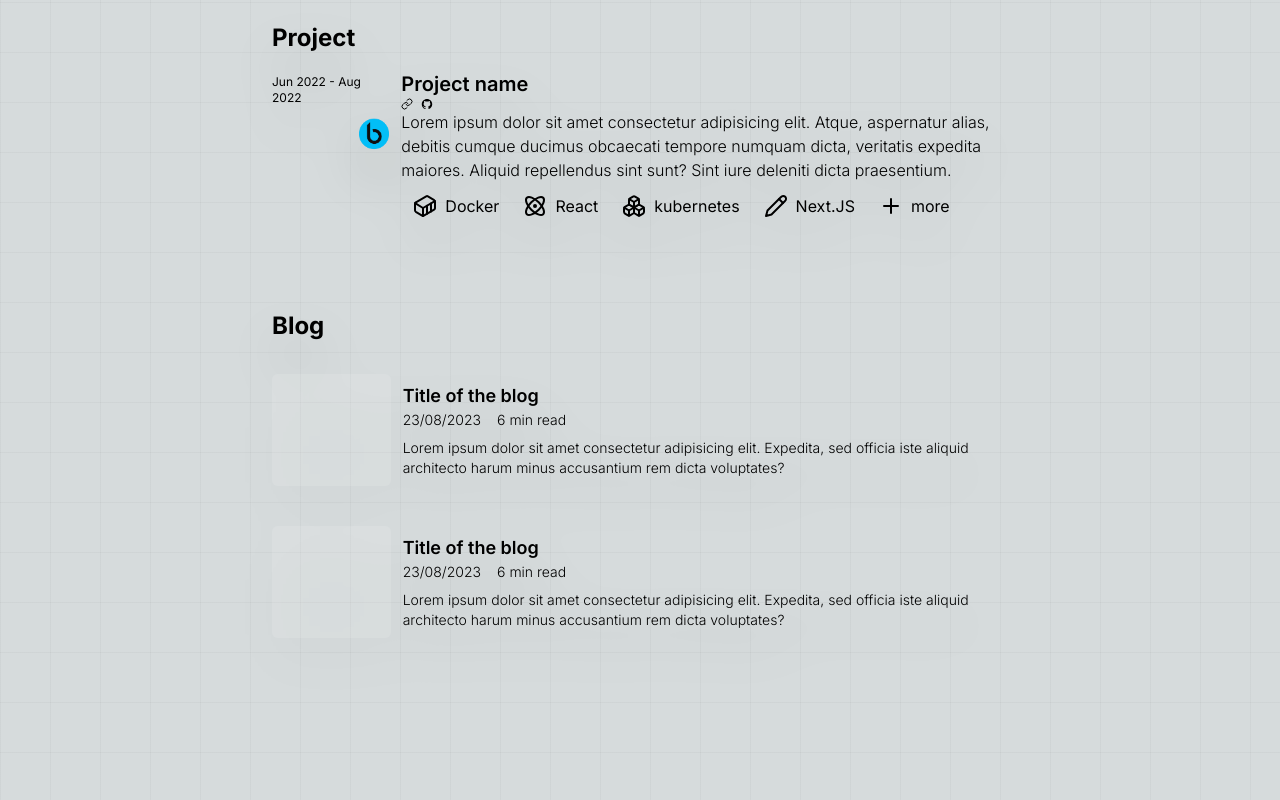
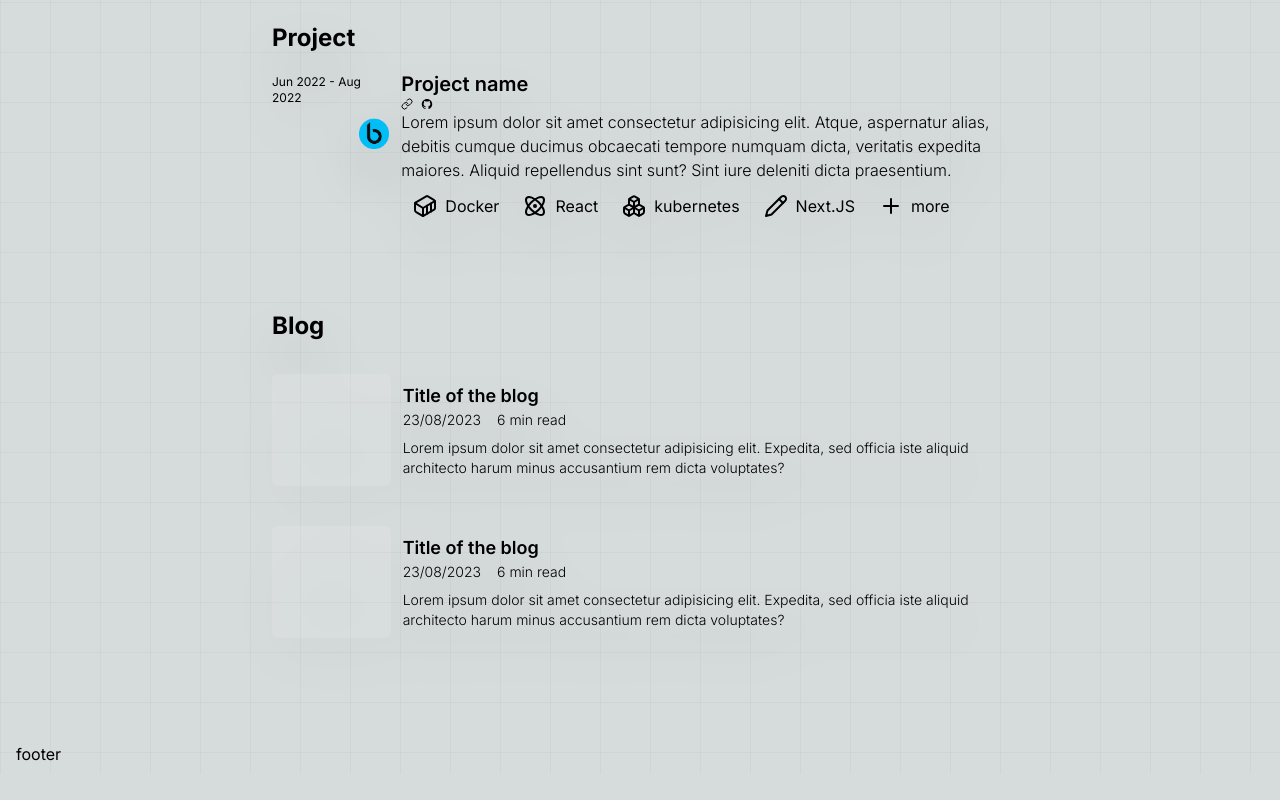
Before and after one commit to raunakgurud09/empty-next13, a Next.js app: page / in a window 1280 px wide. Shown: the part 1048-1848 px from the top of the page. After the commit the page ends 1822 px from the top, so only its background shows below. Built offline with nearby package versions, Linux system fonts and the light colour scheme.

Commit message:
feat: adding footer

```diff
--- a/app/page.tsx
+++ b/app/page.tsx
@@ -1,20 +1,21 @@
 import Blog from "@/components/blog";
 import Experience from "@/components/experience";
+import Footer from "@/components/footer";
 import Header from "@/components/header";
 import Main from "@/components/main";
 import Project from "@/components/project";
 
 export default function Home() {
   return (
-    <main className="">
+    <>
       <Header />
-      <div className="flex flex-col w-full md:w-[768px] mx-auto space-y-20">
+      <main className="flex flex-col w-full md:w-[768px] mx-auto space-y-20 mb-20">
         <Main />
         <Experience />
         <Project />
         <Blog />
-      </div>
-      <section className="h-screen "></section>
-    </main>
+      </main>
+      <Footer />
+    </>
   )
 }
--- /dev/null
+++ b/components/footer.tsx
@@ -0,0 +1,8 @@
+
+export default function Footer() {
+  return (
+    <footer className="w-full  px-4 py-2 flex justify-between">
+      footer
+    </footer>
+  )
+}
--- a/components/header.tsx
+++ b/components/header.tsx
@@ -10,7 +10,7 @@ export default function Header() {
         <Signature />
         <div>Raunak Gurud</div>
       </div>
-      <div className="flex md:flex-row flex-row-reverse space-x-3 bg-blue-200/10 items-center justify-center">
+      <div className="flex md:flex-row flex-row-reverse space-x-3  items-center justify-center">
         <Menu />
         <span className="h-[60%] border-none md:border  border-white/10 border-l-white/10 "></span>
         <ThemeSwitch />
```
Also changed, not shown: 1 other file (tests, documents, lock files or other folders).
